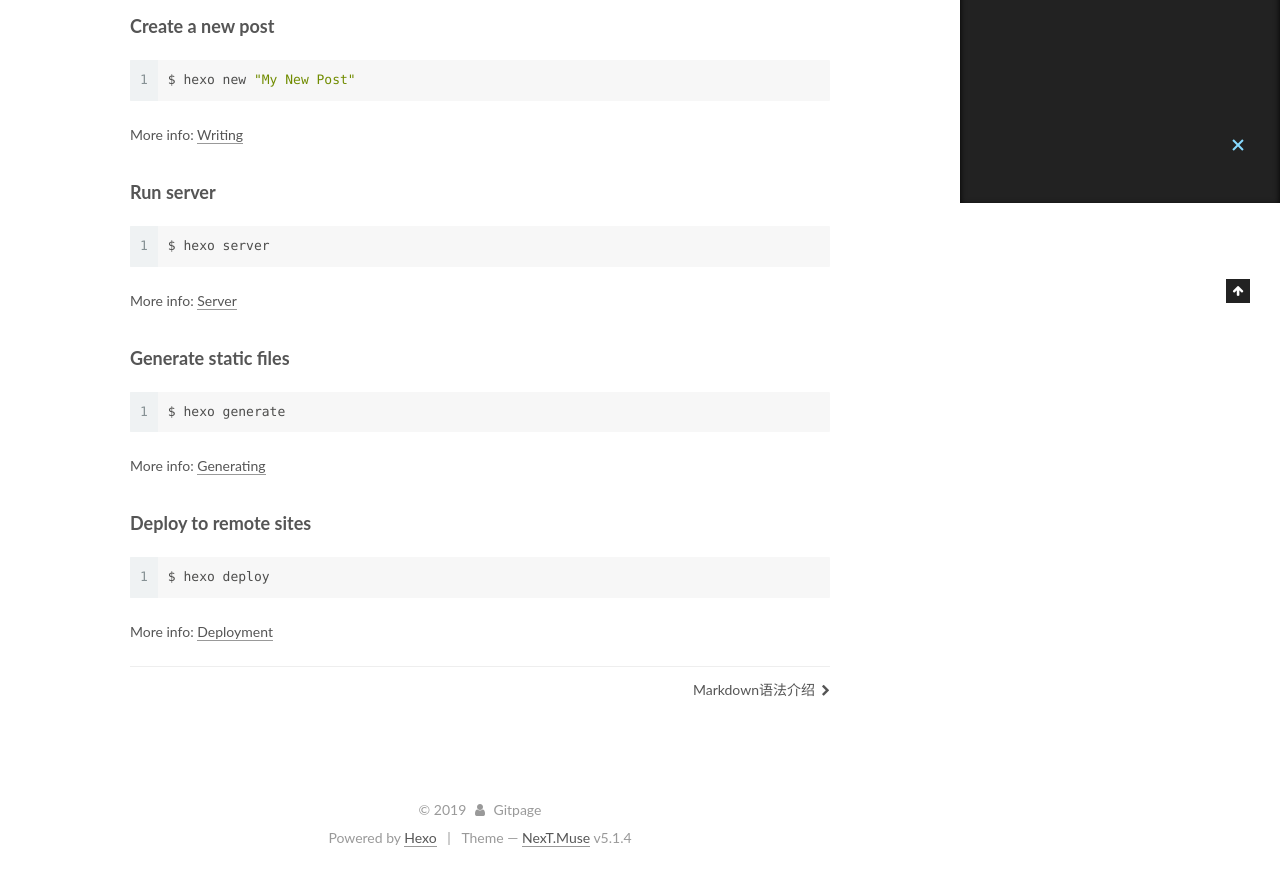
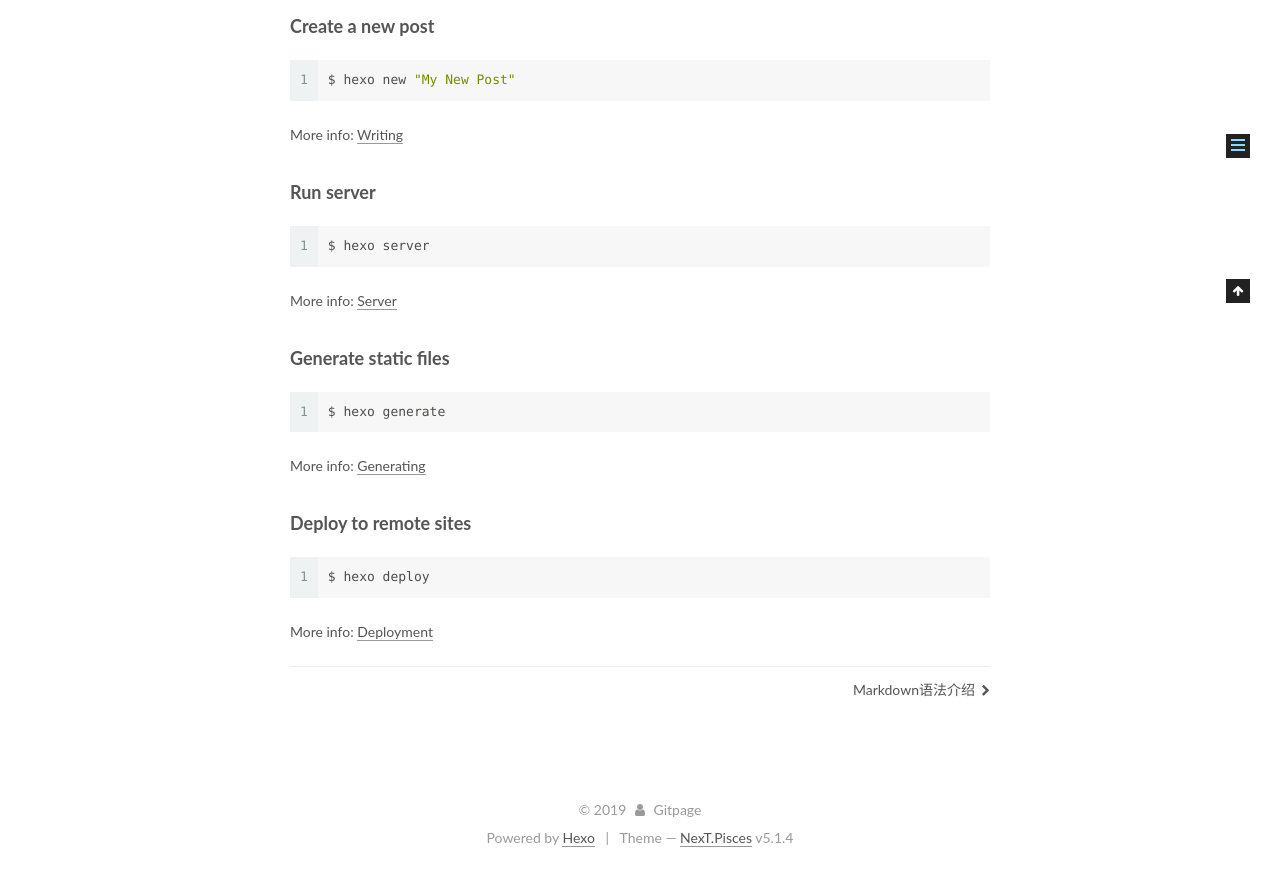
Before and after one commit to gitpagelearn/gitpagelearn.github.io, a plain HTML site: page 2019/11/04/hello-world/index.html in a window 1280 px wide. Shown: the part 597-1469 px from the top of the page. Drawn offline with Linux system fonts and the light colour scheme.

Commit message:
Site updated: 2019-11-13 15:52:50

```diff
--- a/2019/11/04/hello-world/index.html
+++ b/2019/11/04/hello-world/index.html
@@ -5,7 +5,7 @@
 
 
 
-<html class="theme-next muse use-motion" lang="zh-CN">
+<html class="theme-next pisces use-motion" lang="zh-CN">
 <head>
   <meta charset="UTF-8"/>
 <meta http-equiv="X-UA-Compatible" content="IE=edge" />
@@ -96,7 +96,7 @@
   var NexT = window.NexT || {};
   var CONFIG = {
     root: '/',
-    scheme: 'Muse',
+    scheme: 'Pisces',
     version: '5.1.4',
     sidebar: {"position":"left","display":"post","offset":12,"b2t":false,"scrollpercent":false,"onmobile":false},
     fancybox: true,
@@ -504,7 +504,7 @@
 
 
 
-  <div class="theme-info">Theme &mdash; <a class="theme-link" target="_blank" href="https://github.com/iissnan/hexo-theme-next">NexT.Muse</a> v5.1.4</div>
+  <div class="theme-info">Theme &mdash; <a class="theme-link" target="_blank" href="https://github.com/iissnan/hexo-theme-next">NexT.Pisces</a> v5.1.4</div>
 
 
 
@@ -605,6 +605,13 @@
 
 
 
+  <script type="text/javascript" src="/js/src/affix.js?v=5.1.4"></script>
+
+  <script type="text/javascript" src="/js/src/schemes/pisces.js?v=5.1.4"></script>
+
+
+
+
   <script type="text/javascript" src="/js/src/scrollspy.js?v=5.1.4"></script>
 <script type="text/javascript" src="/js/src/post-details.js?v=5.1.4"></script>
 
```
Also changed, not shown: 2019/11/09/Markdown语法介绍/index.html (+10 -3 lines), archives/2019/11/index.html (+10 -3 lines), archives/2019/index.html (+10 -3 lines), archives/index.html (+10 -3 lines), index.html (+10 -3 lines), tags/Markdown/index.html (+10 -3 lines).
